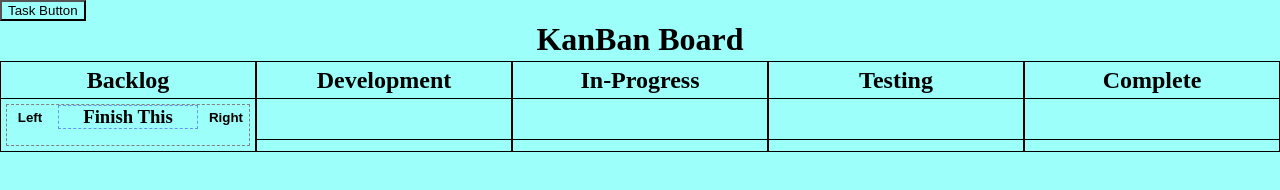
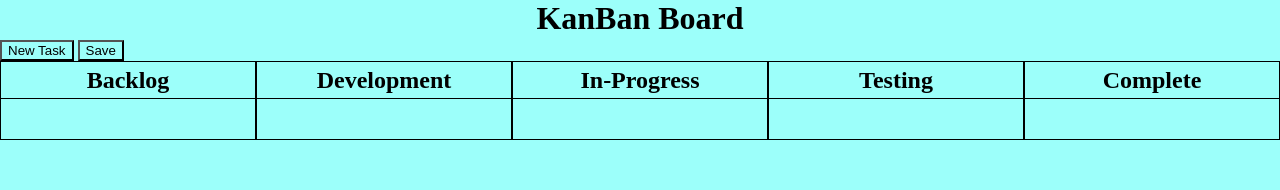
Before and after one commit to Durbatuluk1701/KanBan, a website: page index.html in a window 1280 px wide. Drawn offline with Linux system fonts and the light colour scheme.

```diff
--- a/index.html
+++ b/index.html
@@ -8,19 +8,13 @@
 
 <body>
     <script src="script.js"></script>
-    <button onclick="createTask()">Task Button</button>
     <h1 id="page-title">KanBan Board</h1>
+    <button onclick="createTask()">New Task</button>
+    <button onclick="saveTasks()">Save</button>
     <div id="content-area">
         <div id="backlog" class="board">
             <h2>Backlog</h2>
             <div class="board-box">
-                <div class="task">
-                    <div class="task-header">
-                        <button onclick="moveLeft(this)"><b>Left</b></button>
-                        <h3>Finish This</h3>
-                        <button onclick="moveRight(this)"><b>Right</b></button>
-                    </div>
-                </div>
             </div>
         </div>
         <div id="dev" class="board">
@@ -41,6 +35,7 @@
         </div>
 
     </div>
+    <p id="example"></p>
 </body>
 
 </html>
--- a/script.js
+++ b/script.js
@@ -5,7 +5,7 @@
     <div class="task">
         <div class="task-header">
             <button onclick="moveLeft(this)"><b>Left</b></button>
-            <h3>Finish This</h3>
+            <input type="textbox" onblur="blurredField(this)"></input>
             <button onclick="moveRight(this)"><b>Right</b></button>
         </div>
     </div>
@@ -57,3 +57,22 @@
     currentBoxElem.innerHTML = currentBoxHtml.replace(task, "");;
     appendTaskHtml(leftColumns[currentBox], task);
 }
+
+const blurredField = (input) => {
+    let inputValue = input.value;
+    input.outerHTML = `<h3>${inputValue}</h3>`;
+}
+
+const saveTasks = () => {
+    console.error("Not Implemented");
+    let xhttp = new XMLHttpRequest();
+    xhttp.onreadystatechange = () => {
+        if (xhttp.readyState === 4 && xhttp.status <= 400) {
+            console.log("Completed");
+            console.log(xhttp);
+            document.querySelector("#example").innerText = xhttp.responseText;
+        }
+    }
+    xhttp.open("GET", "saveInfo.php", true);
+    xhttp.send();
+}
--- a/style.css
+++ b/style.css
@@ -46,10 +46,12 @@
     flex-direction: row;
     align-items: stretch;
     overflow: hidden;
+    height: 100%;
 }
 
-.task-header h3 {
+.task-header h3, .task-header input {
     text-align: center;
+    justify-content: center;
     margin: 0 5px;
     width: 60%;
     border: 0.5px dashed cornflowerblue;
```
Also changed, not shown: package.json (added, +19 -0 lines).
